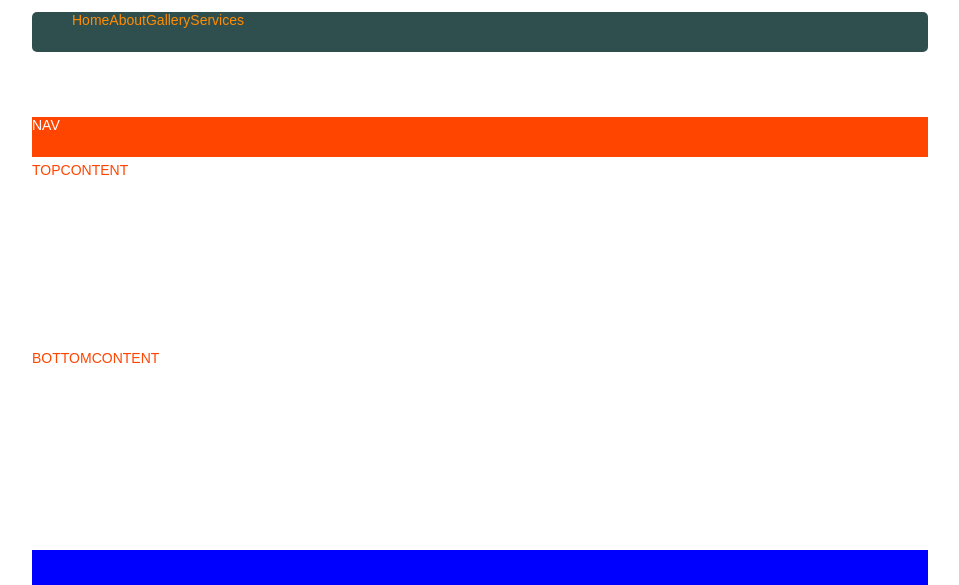
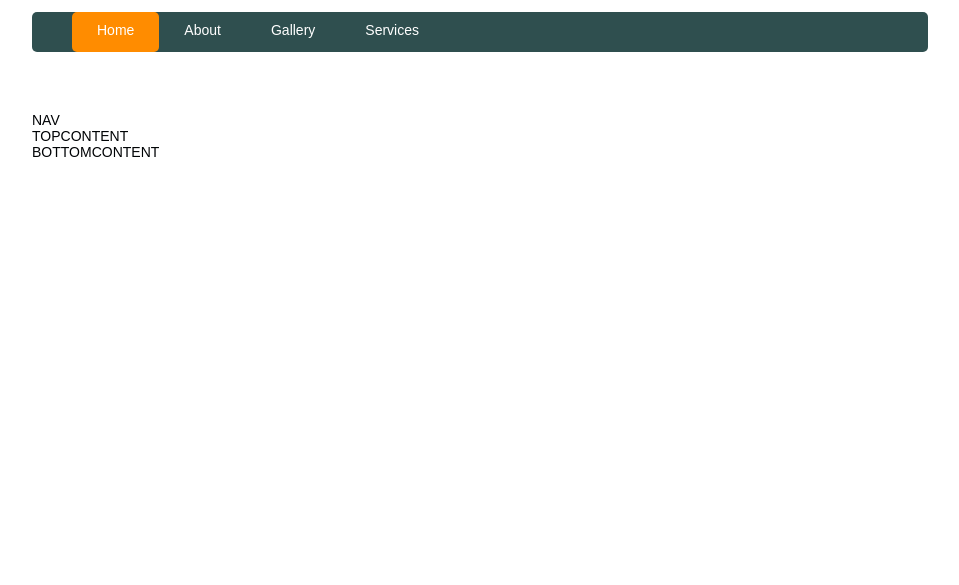
Before and after one commit to khailridaz/prelim.html, a plain HTML site: page index.html in a window 1280 px wide. Shown: the part 708-1293 px from the top of the page, without its empty margins (160-1119 px from the left). After the commit the page ends 868 px from the top, so only its background shows below. Drawn offline with Linux system fonts and the light colour scheme.

Commit message:
to be continued

```diff
--- a/style.css
+++ b/style.css
@@ -5,6 +5,19 @@ body {
     font-size: 87.5%;
     font-family: Arial, 'Lucida Sans Unicode';
     text-align: left;
+}
+.logo {
+    font-family: Arial, Helvetica, sans-serif;
+    font-size: 35px;
+    text-transform: uppercase;
+    font-weight: bold;
+    color: #FFFFFF;
+    margin-left: 0px;
+    padding-top: 20px;
+    padding-left: 20px;
+    text-align: left;
+    letter-spacing: -2px;
+    width: 100%;
 }
 .punchline {
     font-family: Arial, Helvetica, sans-serif;
@@ -19,9 +32,10 @@ a {
 }
 a:link, a:visited {
     color: #FF8c00;
+    color: #FFF;
 }
 a:hover, a:active {
-    background-color: #FF8c00;
+    background-color: #FF8C00;
     color: #FFFFFF;
 }
 .body {
@@ -52,92 +66,58 @@ mainHeader ul {
     float:left;
     display:inline;
 }
-#wrapper {
-    text-align: left;
-    margin-top: 10px;
-    margin-right: auto;
-    margin-bottom: 0px;
-    margin-left: auto;
-    width: 780px;
+.mainHeader nav a:link, .mainHeader nav a :visited {
+    color: #FFF;
+    display: inline-block;
+    padding: 10px 25px;
+    height: 20px;
 }
-#header {
-    margin-top: 0px;
-    margin-bottom: 0px;
+.mainHeader nav a:hover, .mainHeader nav a:active,
+.mainHeader nav .active a:link, .mainHeader nav .active a.visited {
+    background-color: #FF8c00;
+    text-shadow: none;
 }
-#content{
-    margin-top: 0px;
-    margin-bottom: 0px;
+.mainHeader nav ul li a {
+    border-radius: 5px;
+    -moz-border-radius: 5px;
+    -webkit-border-radius: 5px;
 }
-#footer {
-    clear: both;
-    background-color: blue;
-    height: 35px;
-    color: white;
+.mainContent {
+    line-height: 25px;
+    border-radius: 5px;
+    -moz-border-radius: 5px;
+    -webkit-border-radius: 5px;
 }
-.logo {
-    font-family: Arial, Helvetica, sans-serif;
-    font-size: 35px;
-    text-transform: uppercase;
-    font-weight: bold;
-    color: #FFFFFF;
-    margin-left: 0;
-    padding-top: 20PX;
-    text-align: left;
-    letter-spacing: -2px;
-    width: 100%;
+.content {
+    width: 70%;
+    float: left;
 }
+.topContent {
+    background-color: #FFF;
+    border-radius: 5px;
+    -moz-border-radius: 5px;
+    -webkit-border-radius: 5px;
+    padding: 3% 5%;
+   /*margin-top: 2% */
+}
+.bottomContent {
+    background-color: #FFF;
+    border-radius: 5px;
+    -moz-border-radius: 5px;
+    -webkit-border-radius: 5px;
+    padding: 3% 5%;
+    margin-top: 2%;
+}
+.top-sidebar {
+    width:23%;
+    float:left;
+    background-color: #FFF;
+    border-radius: 5px;
+    -moz-border-radius: 5px;
+    -webkit-border-radius: 5px;
+    margin: 0 0 1% 1%;
+    padding:2% 3%;
+}
+.post-info {
 
-#categories {
-    height: 100px;
-    width: 275px;
-    background-color: white;
-    color: white;
-    float: right;
-    border-top-left-radius: 10px;
-    border-bottom-left-radius: 10px;
 }
-#middle {
-    height: 100px;
-    width: 275px;
-    background-color: white;
-    color: white;
-    float: right;
-    border-top-left-radius: 10px;
-    border-bottom-left-radius: 10px;
-}
-#lower {
-    height: 100px;
-    width: 275px;
-    background-color: white;
-    color: white;
-    float: right;
-    border-top-left-radius: 10px;
-    border-bottom-left-radius: 10px;
-}
-#topContent {
-    width: 500px;
-    height: 185px;
-    float: left;
-    color: orangered;
-    background-color: white;
-    margin-bottom: 3px;
-    border-top-right-radius: 10px;
-    border-bottom-right-radius: 10px;
-}
-#bottomContent {
-    width: 500px;
-    height: 185px;
-    float: left;
-    color: orangered;
-    background-color: white;
-    margin-bottom: 3px;
-    border-top-right-radius: 10px;
-    border-bottom-right-radius: 10px
-}
-#banner {
-    height: 40px;
-    background-color: orangered;
-    margin-top: 5px;
-    margin-bottom: 5px;
-    color: white;
-}
```
Also changed, not shown: 2 other files.
